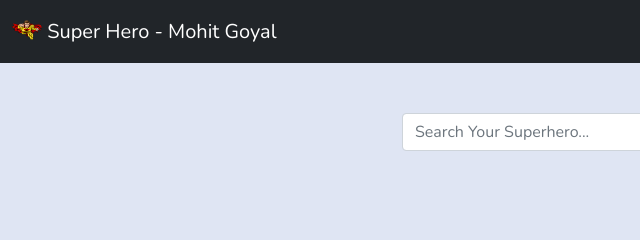
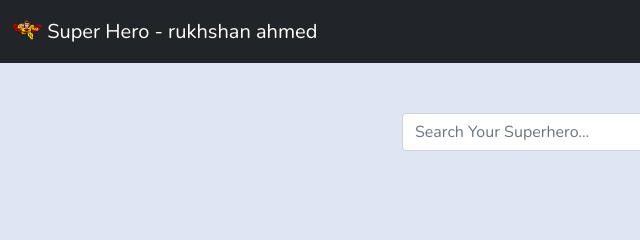
Before and after one commit to rukh19/superhero_hunter_by_Rukhshan19, a plain HTML site: page index.html in a window 1280 px wide. Shown: the top 240 px of the page, 0-640 px from the left. Drawn offline with nearby package versions, Linux system fonts and the light colour scheme.

Commit message:
Update index.html

```diff
--- a/index.html
+++ b/index.html
@@ -25,13 +25,13 @@
       crossorigin="anonymous"
     />
 
-    <title>SuperHero - Mohit Goyal</title>
+    <title>SuperHero - Rukhshan</title>
   </head>
   <body>
     <!-- Navigation Menu bar With Title -->
     <nav class="navbar navbar-expand-lg navbar-dark bg-dark">
       <div class="container-fluid">
-        <a class="navbar-brand" href="https://mohitgoyal.in">
+        <a class="navbar-brand" href="https://rukhshanahmed.in">
           <img
             src="./images/favicon.png"
             alt=""
@@ -39,7 +39,7 @@
             height="24"
             class="d-inline-block align-text-top"
           />
-          Super Hero - Mohit Goyal
+          Super Hero - rukhshan ahmed
         </a>
         <!-- Favourite Superhero  Button  -->
         <div class="d-flex">
```
